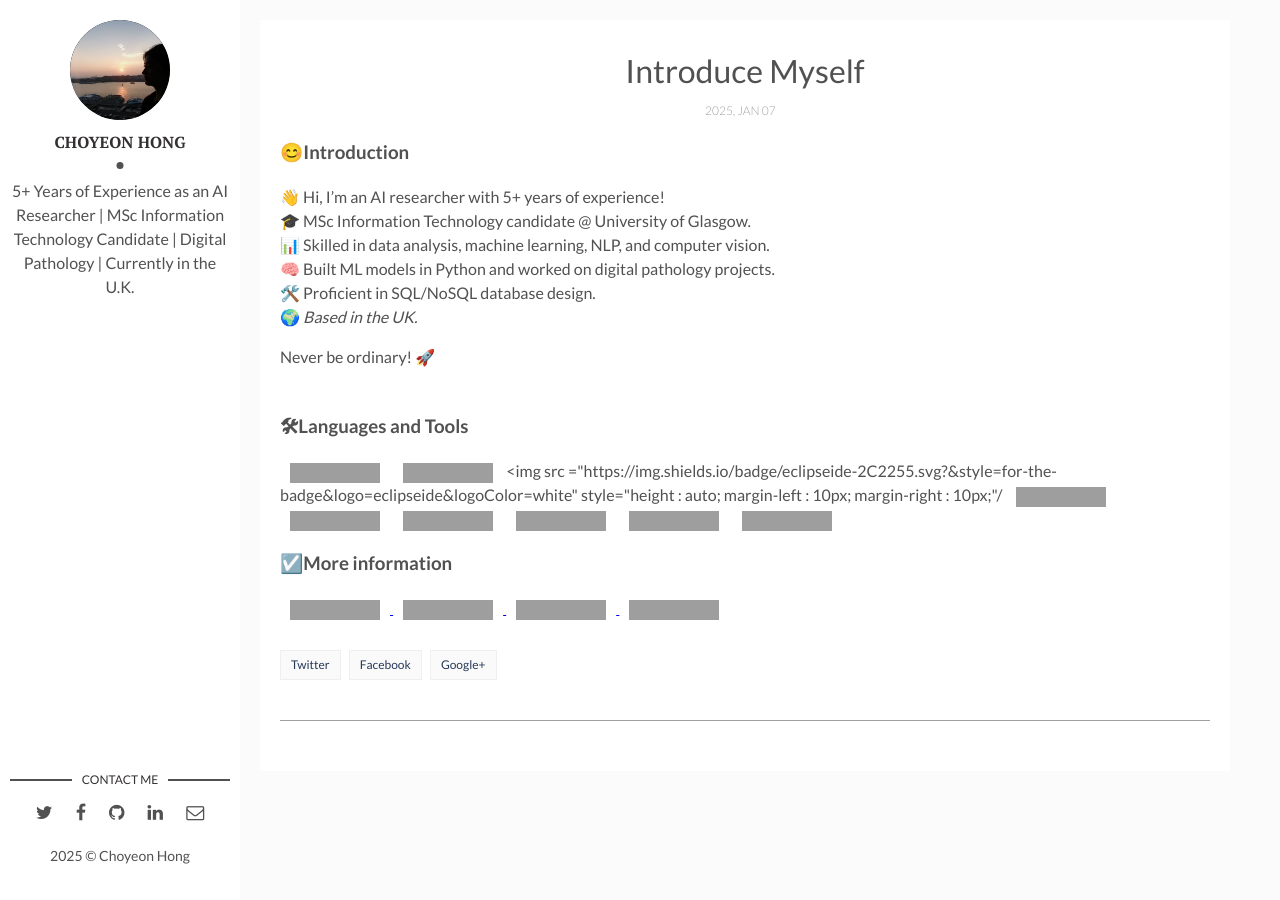
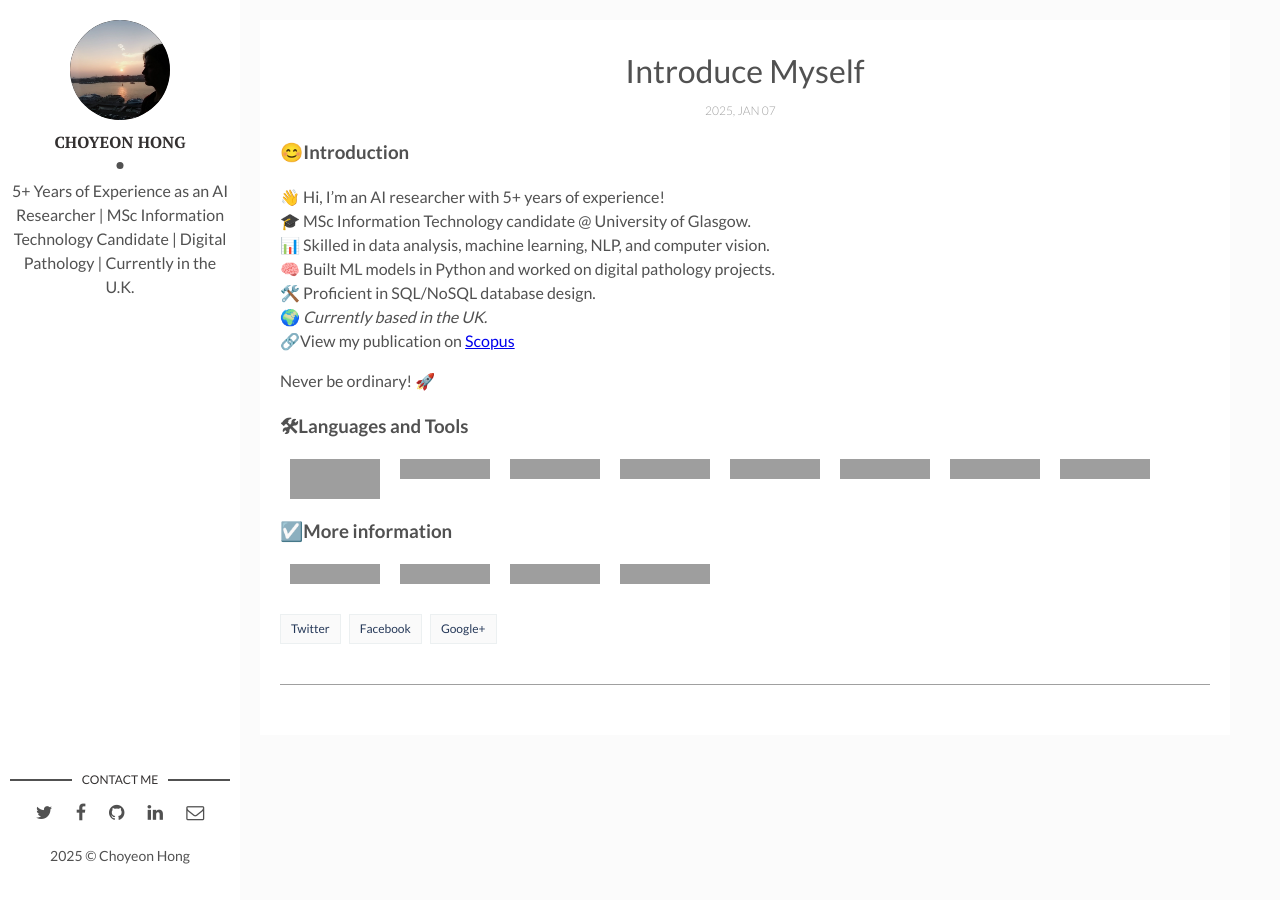
Before and after one commit to choyeon-hong/choyeon-hong.github.io, a Jekyll site: the page built from _posts/2025-01-07-Introduce-myself.markdown, in a window 1280 px wide. Built offline with Jekyll 4.4.1, drawn with Linux system fonts in a browser that asks for light colours; our own code applies the rules of GitHub Pages for plain Markdown files; grey boxes are pictures that could not be loaded.

Commit message:
Update 2025-01-07-Introduce-myself.markdown

```diff
--- a/_posts/2025-01-07-Introduce-myself.markdown
+++ b/_posts/2025-01-07-Introduce-myself.markdown
@@ -5,34 +5,46 @@
 📊 Skilled in data analysis, machine learning, NLP, and computer vision.  <br/>
 🧠 Built ML models in Python and worked on digital pathology projects.  <br/>
 🛠️ Proficient in SQL/NoSQL database design.  <br/>
-🌍 <em> Based in the UK. </em><br/>
+🌍 <em> Currently based in the UK. </em><br/>
+🔗View my publication on [Scopus](https://www.scopus.com/authid/detail.uri?authorId=57219472918) <br/>
 
-Never be ordinary! 🚀 <br/><br/>
-
+Never be ordinary! 🚀 <br/>
 
 <h3>🛠Languages and Tools</h3>
-<div>
-<img src ="https://img.shields.io/badge/Python-3776AB.svg?&style=for-the-badge&logo=Python&logoColor=white" style="height : auto; margin-left : 10px; margin-right : 10px;"/>
-<img src ="https://img.shields.io/badge/Java-ED8B00?style=for-the-badge&logo=Java&logoColor=white" style="height : auto; margin-left : 10px; margin-right : 10px;"/>
-<img src ="https://img.shields.io/badge/eclipseide-2C2255.svg?&style=for-the-badge&logo=eclipseide&logoColor=white" style="height : auto; margin-left : 10px; margin-right : 10px;"/
-<img src="https://img.shields.io/badge/postgresql-4169e1?style=for-the-badge&logo=postgresql&logoColor=white" style="height : auto; margin-left : 10px; margin-right : 10px;"/>
-<img src="https://img.shields.io/badge/oracle-F80000?style=for-the-badge&logo=oracle&logoColor=white" style="height : auto; margin-left : 10px; margin-right : 10px;"/>
-<img src="https://img.shields.io/badge/XML-%23005FAD.svg?&style=for-the-badge&logo=XML&logoColor=white" style="height : auto; margin-left : 10px; margin-right : 10px;"/>
-<img src="https://img.shields.io/badge/google_colab-F9AB00?style=for-the-badge&logo=googlecolab&logoColor=white" style="height : auto; margin-left : 10px; margin-right : 10px;"/>
-<img src="https://img.shields.io/badge/linux-FCC624?style=for-the-badge&logo=linux&logoColor=black" style="height : auto; margin-left : 10px; margin-right : 10px;"/>
-<img src="https://img.shields.io/badge/R-F276DC3?style=for-the-badge&logo=R&logoColor=black" style="height : auto; margin-left : 10px; margin-right : 10px;"/>
+<div style="font-size: 0;">
+<img src ="https://img.shields.io/badge/Python-3776AB.svg?&style=flat&logo=Python&logoColor=white" style="height : auto; margin-left : 10px; margin-right : 10px;"/></a>
+<img src ="https://img.shields.io/badge/Java-ED8B00?style=flat&logo=Java&logoColor=white" style="height : auto; margin-left : 10px; margin-right : 10px;"/></a>
+<img src ="https://img.shields.io/badge/eclipseide-2C2255.svg?&style=flat&logo=eclipseide&logoColor=white" style="height : auto; margin-left : 10px; margin-right : 10px;"/></a>
+<img src="https://img.shields.io/badge/PostgreSQL-4169e1?style=flat&logo=PostgreSQL&logoColor=white" style="height : auto; margin-left : 10px; margin-right : 10px;"/></a>
+<img src="https://img.shields.io/badge/ORACLE-F80000?style=flat&logo=ORACLE&logoColor=white" style="height : auto; margin-left : 10px; margin-right : 10px;"/></a>
+<img src="https://img.shields.io/badge/XML-%23005FAD.svg?&style=flat&logo=XML&logoColor=white" style="height : auto; margin-left : 10px; margin-right : 10px;"/></a>
+<img src="https://img.shields.io/badge/Google_Colab-F9AB00?style=flat&logo=GoogleColab&logoColor=white" style="height : auto; margin-left : 10px; margin-right : 10px;"/></a>
+<img src="https://img.shields.io/badge/Linux-FCC624?style=flat&logo=linux&logoColor=black" style="height : auto; margin-left : 10px; margin-right : 10px;"/></a>
+<img src="https://img.shields.io/badge/R-F276DC3?style=flat&logo=R&logoColor=black" style="height : auto; margin-left : 10px; margin-right : 10px;"/></a>
+</a>
 </div>
 
 <h3>☑️More information</h3>
-<a href="https://www.scopus.com/authid/detail.uri?authorId=57219472918">
-    <img src="http://img.shields.io/badge/scopus-E9711C?style=flat&logo=Scopus&logoColor=white&link=https://www.scopus.com/authid/detail.uri?authorId=57219472918"
+
+<div style="font-size: 0;">
+    <a href="https://www.scopus.com/authid/detail.uri?authorId=57219472918">
+        <img src="http://img.shields.io/badge/Scopus-E9711C?style=flat&logo=Scopus&logoColor=white"
+             alt="Scopus"
+             style="height: auto; margin-left: 10px; margin-right: 10px;"/>
+    </a>
+    <a href="https://orcid.org/0000-0002-9209-9719">
+        <img src="http://img.shields.io/badge/ORCID-A6CE39?style=flat&logo=ORCID&logoColor=white"
+             alt="ORCID"
+             style="height: auto; margin-left: 10px; margin-right: 10px;"/>
+    </a>
+    <a href="https://chonny.tistory.com">
+    <img src="http://img.shields.io/badge/Tech%20Blog-00D182?style=flat&logo=Emby&logoColor=white"
+        alt="Tech Blog"
         style="height : auto; margin-left : 10px; margin-right : 10px;"/>
-<a href="https://orcid.org/0000-0002-9209-9719">
-    <img src="http://img.shields.io/badge/orcid-A6CE39?style=flat&logo=ORCID&logoColor=white&link=https://orcid.org/0000-0002-9209-9719"
+    </a>
+    <a href="mailto:eunice1615@gmail.com">
+    <img src="http://img.shields.io/badge/Gmail-EA4335?style=flat&logo=Gmail&logoColor=white"
+        alt="Gmail"
         style="height : auto; margin-left : 10px; margin-right : 10px;"/>
-<a href="https://chonny.tistory.com">
-    <img src="http://img.shields.io/badge/Tech Blog-00D182?style=flat&logo=Emby&logoColor=white&link=https://chonny.tistory.com"
-        style="height : auto; margin-left : 10px; margin-right : 10px;"/>
-<a href="https://eunice1615@gmail.com">
-    <img src="http://img.shields.io/badge/Gmail-EA4335?style=flat&logo=Gmail&logoColor=white&link=https://eunice1615@gmail.com"
-        style="height : auto; margin-left : 10px; margin-right : 10px;"/>
+    </a>
+</div>
```
